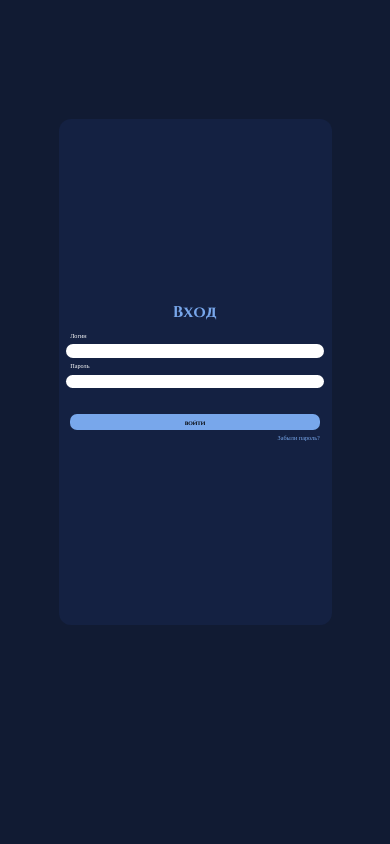
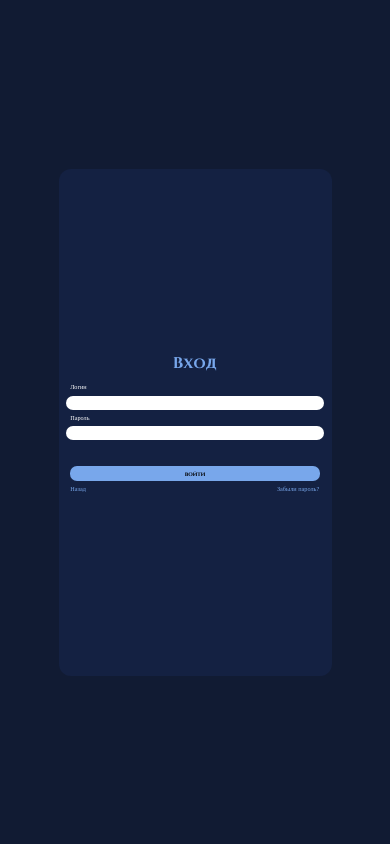
Before and after one commit to xxxmkxxx/TeamSE, a PHP site: page /Application/Src/html/sign_in.html in a window 390 px wide; the page is wider, and only the part inside the window is pictured. Shown: the part 23-867 px from the top of that part. Before the commit the page ends 648 px from the top of that part, so only its background shows below. Run offline with PHP 8.4, Linux system fonts and the light colour scheme; some web fonts are replaced.

Commit message:
кнопка назад из авторизации и регистрации

```diff
--- a/Application/Src/Css/sign_in.css
+++ b/Application/Src/Css/sign_in.css
@@ -40,7 +40,7 @@ header{
 
 main{
 	background-color: #111b33;
-	height: 88vh;
+	height: 100vh;
 	width: 100vw;
 	display: inline-flex;
 	flex-direction: row;
@@ -107,6 +107,7 @@ main{
 	margin-bottom: 0.1vw;
 }
 
+
 .main_form_reg_name{
 	font-family: MainBoldFont;
 	text-align: center;
@@ -153,14 +154,20 @@ main{
 	cursor: pointer;
 }
 
-.forgot_password{
+
+.bottom_line{
 	width: 46vw;
-	height: 2.3vw;
+	display: flex;
+	flex-direction: row;
 	font-size: 1.3vw;
 	color: #78A7EB;
 	margin-top: 1vw;
 	cursor: pointer;
-	}
+}
+
+.forgot_password{
+	margin-left: 33.6vw;
+}
 
 .button_create_account:hover{
   background-color: #ffa947;
@@ -223,10 +230,13 @@ outline: none;
 		font-size: 4vw;
 	}
 
+	.bottom_line{
+		font-size: 1.6vw;
+		width: 64vw;
+	}
+
 	.forgot_password{
-		width:64vw;
-		font-size: 1.6vw;
-		cursor: pointer;
+		margin-left: 49vw;
 	}
 
 	.Error_form{
--- a/Application/Src/html/registration.html
+++ b/Application/Src/html/registration.html
@@ -63,9 +63,9 @@
 					<div class = "Error_message" id="Error_message"></div>
 				</div>
 
+				<button name = "button_create_account" id = "button_create_account" class ="button_create_account"> создать аккаунт </button>
 
-
-				<button name = "button_create_account" id = "button_create_account" class ="button_create_account"> создать аккаунт </button>
+				<div class = "back"> Назад </div>
 			</div>
 		</form>
 
--- a/Application/Src/html/sign_in.html
+++ b/Application/Src/html/sign_in.html
@@ -38,6 +38,9 @@
 	</header>
 
 	<main>
+
+
+
 		<form id="sing_in" method="post">
 			<div class = "main_form_reg">
 				<div class = "main_form_reg_name" id="main_form_reg_name"> Вход </div>
@@ -54,7 +57,11 @@
 				</div>
 				<button name = "button_sign_in" id = "button_sign_in" class ="button_create_account" type="submit"> войти </button>
 
-				<div class = "forgot_password" id="forgot_password" align="right"> Забыли пароль? </div>
+				<div class = "bottom_line">
+					<div class = "back"> Назад </div>
+					<div class = "forgot_password" id="forgot_password" align="right"> Забыли пароль? </div>
+				</div>
+
 			</div>
 		</form>
 	</main>
```
Also changed, not shown: Application/Src/Css/registration.css (+14 -2 lines), Application/Src/images/back_icon.png (added).
